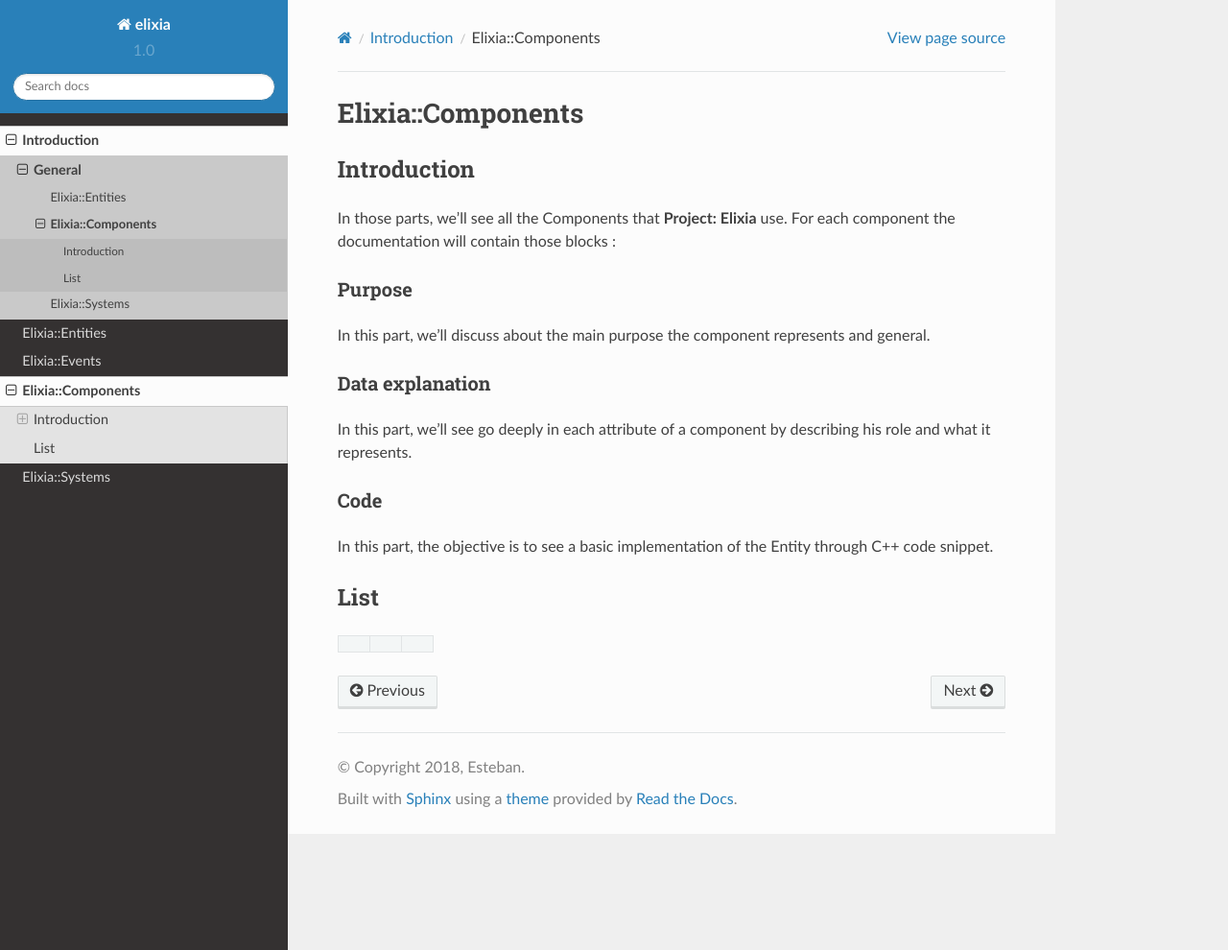
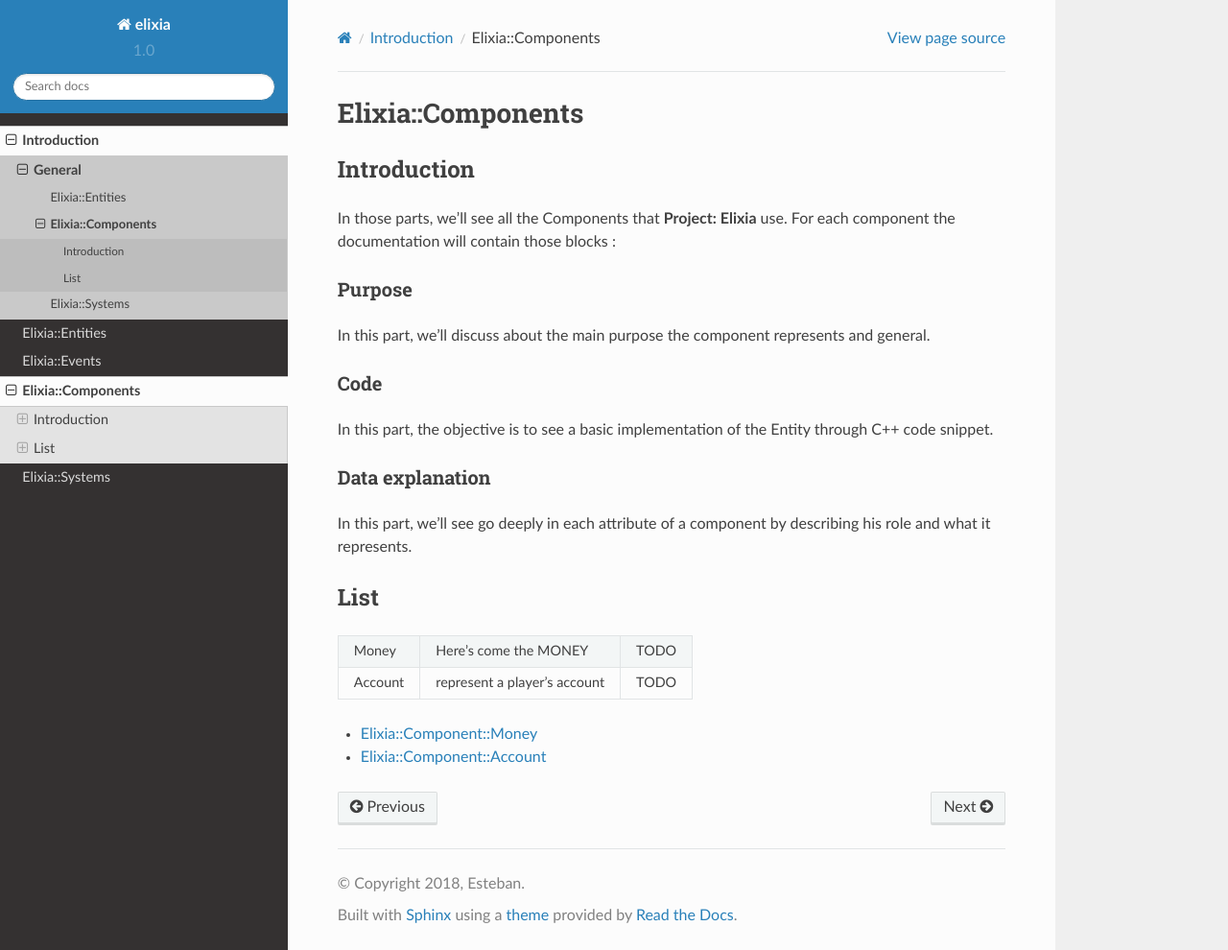
Before and after one commit to Dowwind/elixia_doc, a Sphinx documentation site: the page built from docs/components.rst, in a window 1280 px wide and 990 px high. Shown: the whole window at 96% size. Built offline with Sphinx 7.4.7 and the Read the Docs theme 2.0.0, drawn with Linux system fonts in a browser that asks for light colours.

Commit message:
Add Money and Account component

```diff
--- a/docs/components.rst
+++ b/docs/components.rst
@@ -11,22 +11,28 @@ Purpose
 
 In this part, we'll discuss about the main purpose the component represents and general.
 
+Code
+****
+
+In this part, the objective is to see a basic implementation of the Entity through C++ code snippet.
+
 Data explanation
 ****************
 
 In this part, we'll see go deeply in each attribute of a component by describing his role and what it represents.
 
-Code
-****
-
-In this part, the objective is to see a basic implementation of the Entity through C++ code snippet.
 
 List
 ----
 
 +-----------------+----------------------------------------------+------+
-|                 |                                              |      |
+|  Money          | Here's come the MONEY                        | TODO |
++-----------------+----------------------------------------------+------+
+|  Account        | represent a player's account                 | TODO |
 +-----------------+----------------------------------------------+------+
 
 .. toctree::
    :maxdepth: 1
+
+   Components/Money
+   Components/Account
--- a/docs/events.rst
+++ b/docs/events.rst
@@ -26,4 +26,4 @@ List
 .. doctree::
    :maxdepth: 1
 
-   Events/Money
+   Events/MoneyTransaction
```
Also changed, not shown: docs/Components/Account.rst (added, +26 -0 lines).
